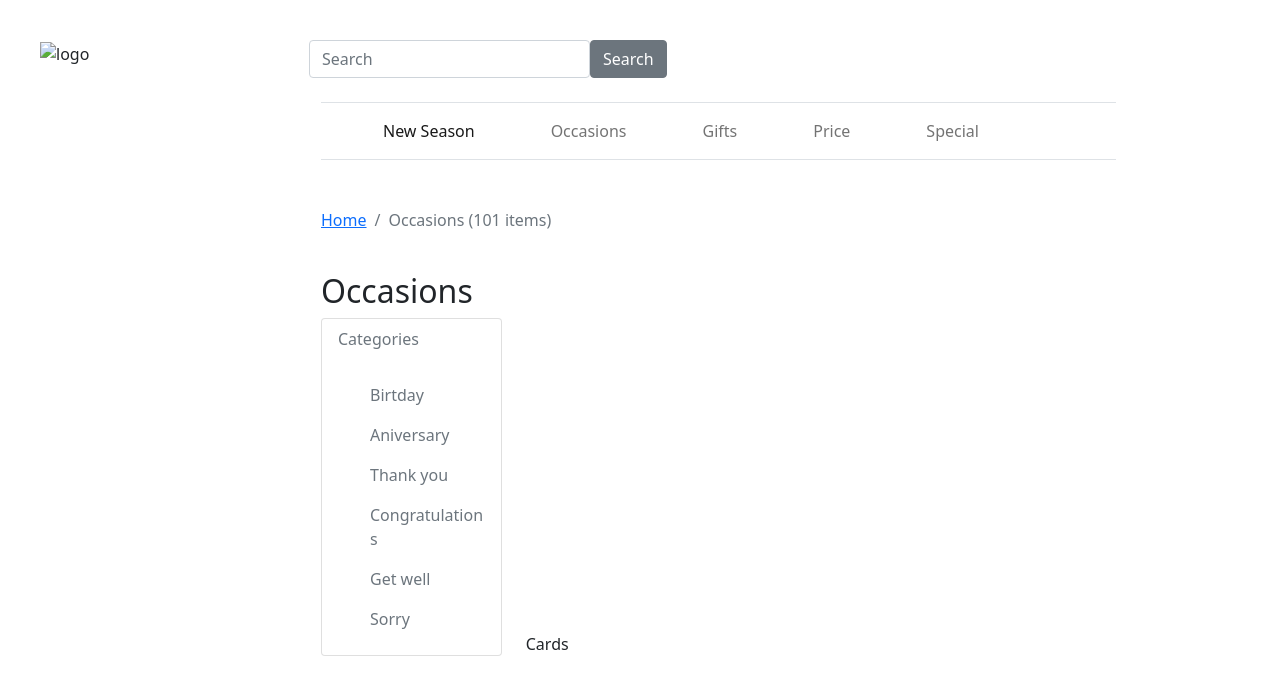
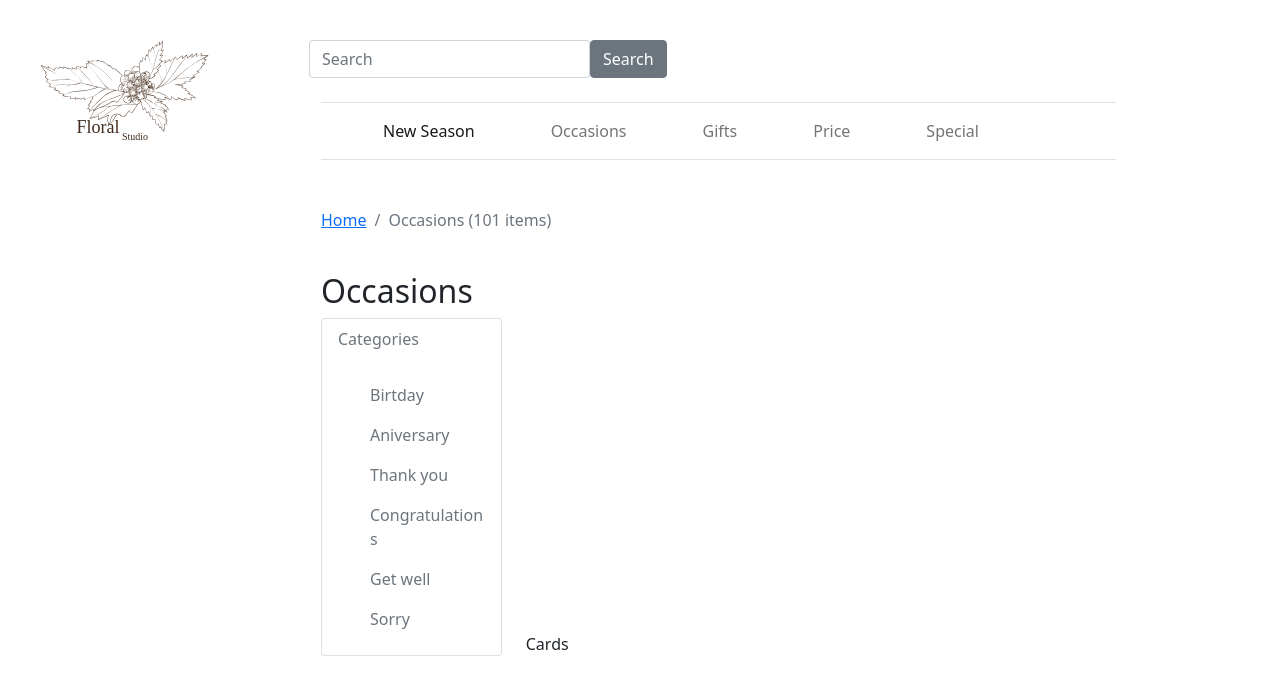
Before and after one commit to thunchaaaa/2020M4_4, a plain HTML site: page index.html in a window 1280 px wide. Drawn offline with nearby package versions, Linux system fonts and the light colour scheme.

Commit message:
index(2)
index(2)

```diff
--- a/index.html
+++ b/index.html
@@ -15,7 +15,7 @@
         <div class="container">
             <div class="row">
                 <div class="col-3">
-                    <img src="floral/floral.svg" class="float-left" alt="logo">
+                    <img src="floral.svg" class="float-left" alt="logo">
                 </div>
                 <div class="col-9">
                     <div class="row">
```
Also changed, not shown: floral.svg (added), 1 other file.
